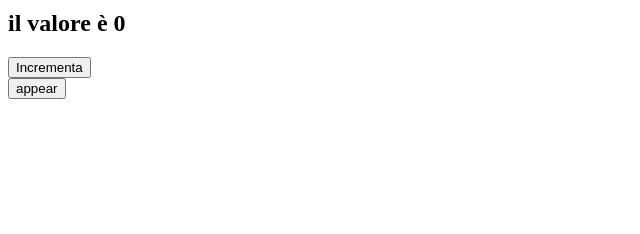
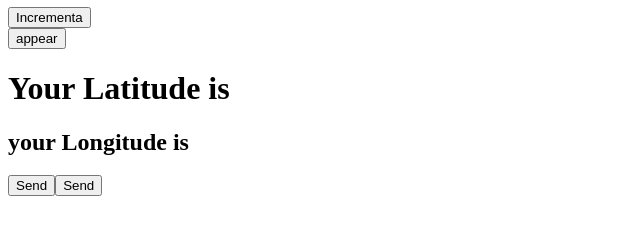
Before and after one commit to Aledevel/react, a React (Vite) app in the folder esercitazione 3/esercitazione/: page / in a window 1280 px wide. Shown: the part 492-726 px from the top of the page, without its empty margins (0-640 px from the left). Built offline with nearby package versions, Linux system fonts and the light colour scheme.

Commit message:
esercizio mosta coordinate

```diff
--- a/esercitazione 3/esercitazione/src/App.jsx
+++ b/esercitazione 3/esercitazione/src/App.jsx
@@ -3,6 +3,7 @@ import { Image } from "./Image"
 import { Footer } from "./Footer"
 import { Counter } from "./Counter"
 import { Visibility } from "./Visibility"
+import { GeolocationViewer } from "./GeolocationViewer"
 
 export function App(){
     return(
@@ -12,6 +13,7 @@ export function App(){
            <Footer/>
            <Counter />
           <Visibility />
+          <GeolocationViewer />
         </div>
     )
 }
--- /dev/null
+++ b/esercitazione 3/esercitazione/src/GeolocationViewer.jsx
@@ -0,0 +1,26 @@
+
+
+import { useState } from "react";
+
+export function GeolocationViewer(){
+    const [latitude,changedLatitude]= useState(null)
+    const [longitude,changedLongitude]= useState(null)
+
+    function ShowCoords(){
+           changedLatitude((c)=>23)
+    }
+
+    function ShowCoords2(){
+        changedLongitude((c)=>56)
+ }
+
+    return(
+        <div>
+            <h1>Your Latitude is {latitude}</h1>
+            <h2>your Longitude is {longitude}</h2>
+            <button onClick={ShowCoords}>Send</button>
+            <button onClick={ShowCoords2}>Send</button>
+        </div>
+    )
+
+}
--- a/esercitazione 3/esercitazione/src/Image.jsx
+++ b/esercitazione 3/esercitazione/src/Image.jsx
@@ -2,7 +2,7 @@ export function Image({src}){
     return(
         <div>
 
-            <img src={src} alt="" height="250px" />
+            <img src={src} alt="" height="200px" />
         </div>
     )
 }
```
